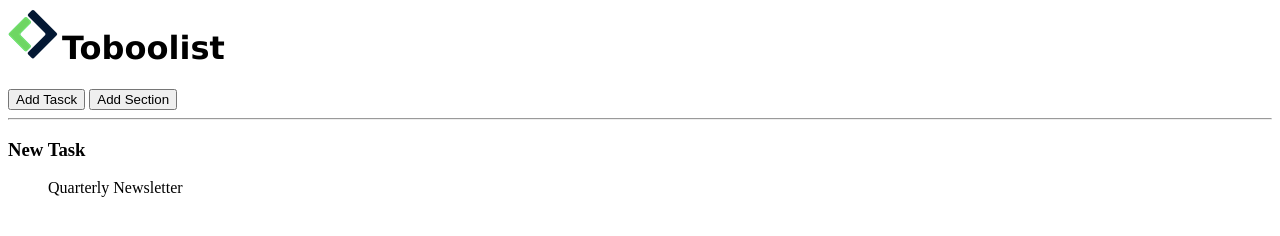
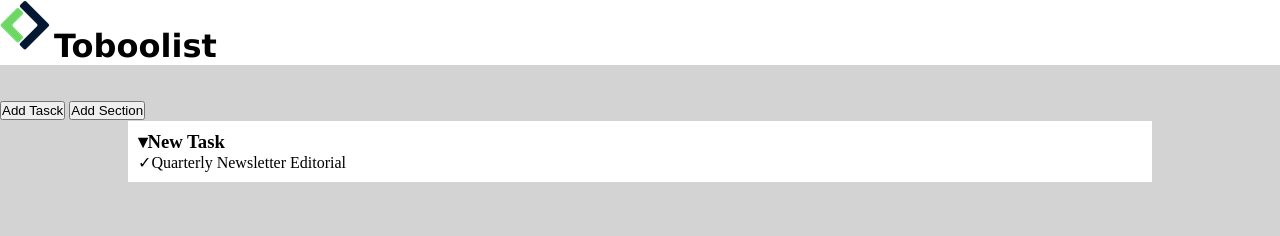
Before and after one commit to Dayronaguilera/html-css-toboolist, a plain HTML site: page index.html in a window 1280 px wide. Drawn offline with Linux system fonts and the light colour scheme.

Commit message:
Section Work

```diff
--- a/css/style.css
+++ b/css/style.css
@@ -1,9 +1,36 @@
-
+*{
+    box-sizing: border-box;
+    margin: 0;
+    padding: 0;
+}
+body{
+    background-color:lightgrey;
+}
+header{
+    background-color: white;
+    width: 100%;
+}
+.
 .Logo-Toboolist{
-    height: 50px;
+    vertical-align: middle;
+    font-size:50px;
 }
 .Text-Logo{
+    vertical-align: middle;
     display: inline-block;
     font-family: Verdana, Geneva, Tahoma, sans-serif;
     font: size 50px;
 }
+.Body-sito{
+    width: 80%;
+    margin: auto;
+    background-color: white;
+    margin-top: 1px;
+    padding-left: 50px;
+    padding: 10px;
+
+}
+
+ul{
+    list-style: none;
+}
--- a/index.html
+++ b/index.html
@@ -8,20 +8,24 @@
     <link rel="stylesheet" href="./css/style.css">
 </head>
 <body>
-    <header class="Container-header">
+        <header class="Container-header">
         <img class="Logo-Toboolist" src="./img/Logo.png" alt="Logo-head">
         <h1 class="Text-Logo">Toboolist</h1>
     </header>
-    <section>
-        <button>Add Tasck</button>
-        <button>Add Section</button>
-        <hr>
+    <br>
+    <br>
+    <section class="Body">
+        <div>
+                <!-- Button Nav -->
+            <button class="First-button">Add Tasck</button>
+            <button class="Second-Nome">Add Section</button>
+        </div>
     </section>
-    <main>
-        <h3>New Task</h3>
-        <ul>
-            <span>Quarterly Newsletter</span>
-        </ul>
+    <main class="Body-sito">
+        <h3> &dtrif;New Task</h3>
+        <ul class="List">
+            <li><span class="Logo-Li">&check;</span>Quarterly Newsletter <span class="Cella">Editorial</span> </li>
+       </ul>
 
     </main>
 </body>
```
